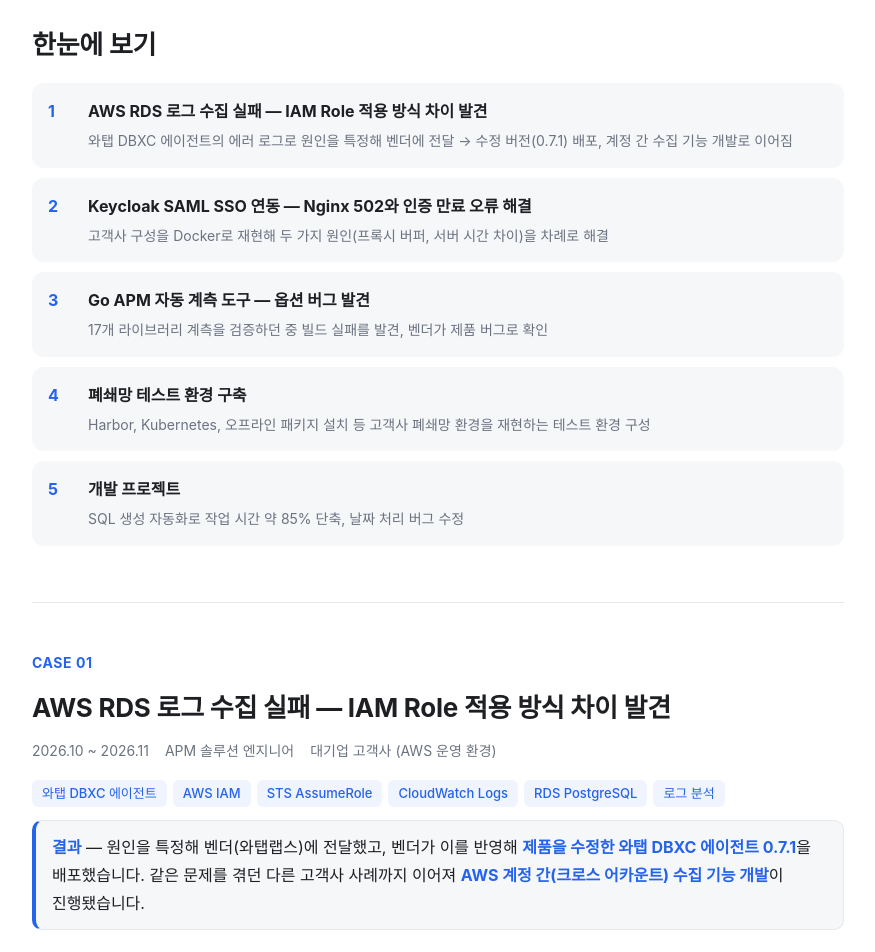
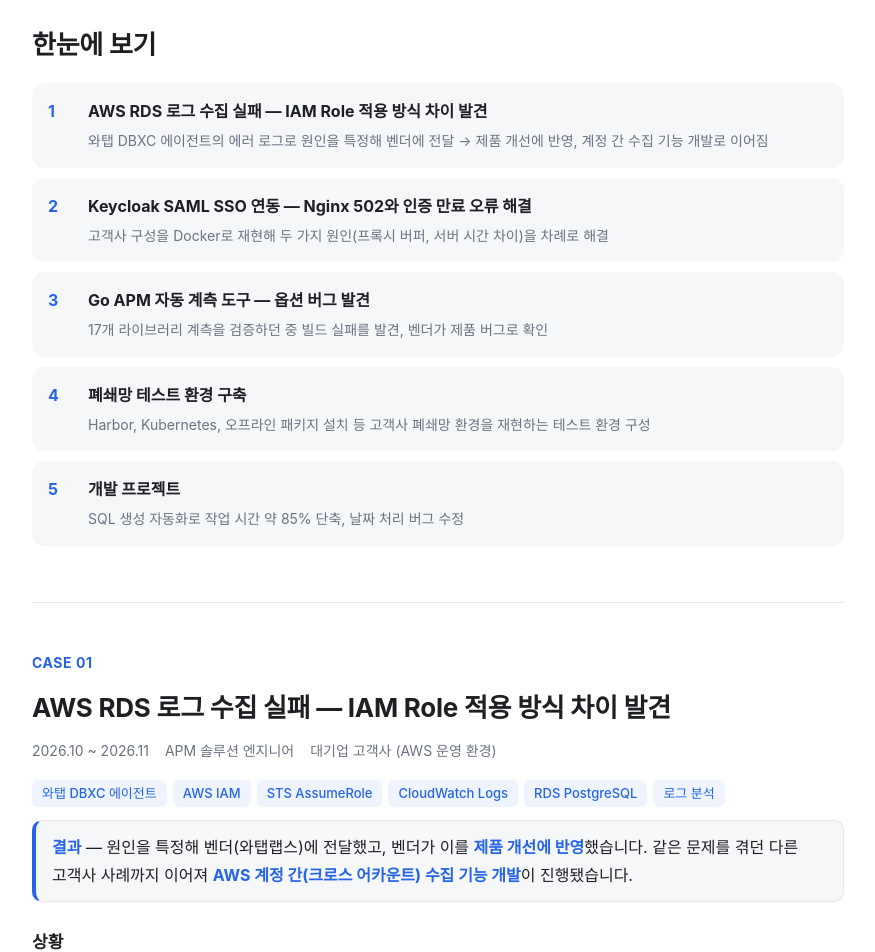
Before and after one commit to SsangSoo/SsangSoo.github.io, a plain HTML site: page portfolio.html in a window 1280 px wide. Shown: the part 400-1352 px from the top of the page, without its empty margins (202-1077 px from the left). Drawn offline with Linux system fonts and the light colour scheme; a web font is replaced by a local one.

Commit message:
Portfolio: remove DBXC version release details from case 01
Co-Authored-By: Claude Opus 5.5 <noreply@anthropic.com>

```diff
--- a/portfolio.html
+++ b/portfolio.html
@@ -220,7 +220,7 @@
   <section class="overview" aria-labelledby="ov-title">
     <h2 id="ov-title">한눈에 보기</h2>
     <ol class="ov-list">
-      <li><span class="n">1</span><b>AWS RDS 로그 수집 실패 — IAM Role 적용 방식 차이 발견</b><span class="d">와탭 DBXC 에이전트의 에러 로그로 원인을 특정해 벤더에 전달 → 수정 버전(0.7.1) 배포, 계정 간 수집 기능 개발로 이어짐</span></li>
+      <li><span class="n">1</span><b>AWS RDS 로그 수집 실패 — IAM Role 적용 방식 차이 발견</b><span class="d">와탭 DBXC 에이전트의 에러 로그로 원인을 특정해 벤더에 전달 → 제품 개선에 반영, 계정 간 수집 기능 개발로 이어짐</span></li>
       <li><span class="n">2</span><b>Keycloak SAML SSO 연동 — Nginx 502와 인증 만료 오류 해결</b><span class="d">고객사 구성을 Docker로 재현해 두 가지 원인(프록시 버퍼, 서버 시간 차이)을 차례로 해결</span></li>
       <li><span class="n">3</span><b>Go APM 자동 계측 도구 — 옵션 버그 발견</b><span class="d">17개 라이브러리 계측을 검증하던 중 빌드 실패를 발견, 벤더가 제품 버그로 확인</span></li>
       <li><span class="n">4</span><b>폐쇄망 테스트 환경 구축</b><span class="d">Harbor, Kubernetes, 오프라인 패키지 설치 등 고객사 폐쇄망 환경을 재현하는 테스트 환경 구성</span></li>
@@ -234,7 +234,7 @@
     <h2>AWS RDS 로그 수집 실패 — IAM Role 적용 방식 차이 발견</h2>
     <div class="case-meta"><span>2026.10 ~ 2026.11</span><span>APM 솔루션 엔지니어</span><span>대기업 고객사 (AWS 운영 환경)</span></div>
     <ul class="tags"><li>와탭 DBXC 에이전트</li><li>AWS IAM</li><li>STS AssumeRole</li><li>CloudWatch Logs</li><li>RDS PostgreSQL</li><li>로그 분석</li></ul>
-    <p class="result"><b>결과</b> — 원인을 특정해 벤더(와탭랩스)에 전달했고, 벤더가 이를 반영해 <b>제품을 수정한 와탭 DBXC 에이전트 0.7.1</b>을 배포했습니다. 같은 문제를 겪던 다른 고객사 사례까지 이어져 <b>AWS 계정 간(크로스 어카운트) 수집 기능 개발</b>이 진행됐습니다.</p>
+    <p class="result"><b>결과</b> — 원인을 특정해 벤더(와탭랩스)에 전달했고, 벤더가 이를 <b>제품 개선에 반영</b>했습니다. 같은 문제를 겪던 다른 고객사 사례까지 이어져 <b>AWS 계정 간(크로스 어카운트) 수집 기능 개발</b>이 진행됐습니다.</p>
 
     <h3>상황</h3>
     <p>고객사는 AWS RDS(PostgreSQL)를 <b>와탭 DBXC 에이전트</b>로 모니터링하고 있었습니다. DBXC 에이전트는 와탭 DB 모니터링의 클라우드용 에이전트로, EC2 같은 서버에 설치되어 AWS CloudWatch API로 RDS의 메트릭과 DB 로그를 가져옵니다.</p>
@@ -282,7 +282,7 @@ is not authorized to perform: <span class="hl-bad">logs:FilterLogEvents</span> o
     <h3>해결</h3>
     <ul>
       <li><b>임시 조치:</b> 에이전트가 설치된 EC2와 RDS가 같은 AWS 계정이라는 점을 확인한 뒤, EC2 Role에 <code>logs:FilterLogEvents</code>, <code>logs:DescribeLogGroups</code> 권한만 최소로 추가해 바로 수집되도록 안내했습니다.</li>
-      <li><b>근본 해결:</b> 로그 수집에도 설정된 Role을 적용해 달라고 벤더에 요청하고 진행 상황을 계속 확인했습니다. 벤더가 수정된 DBXC 에이전트 0.7.1을 배포하면서, 설정 한 줄만 추가하면 로그도 수집용 Role로 가져오게 됐습니다. 덕분에 <b>임시로 추가했던 EC2 Role 권한을 다시 제거</b>할 수 있게 됐습니다.</li>
+      <li><b>근본 해결:</b> 로그 수집에도 설정된 Role을 적용해 달라고 벤더에 요청하고 진행 상황을 계속 확인했습니다. 벤더가 이를 제품에 반영해 로그도 설정된 수집용 Role로 가져오게 됐고, 덕분에 <b>임시로 추가했던 EC2 Role 권한을 다시 제거</b>할 수 있게 됐습니다.</li>
     </ul>
 
     <h3>배운 점</h3>
```
